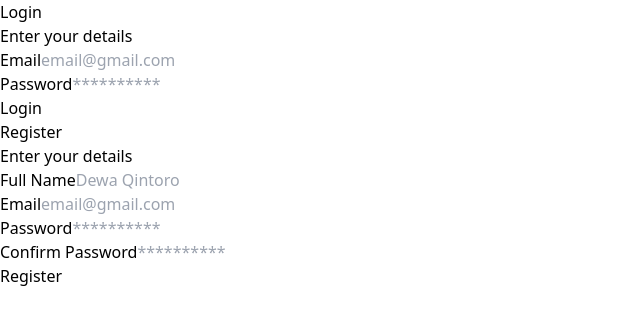
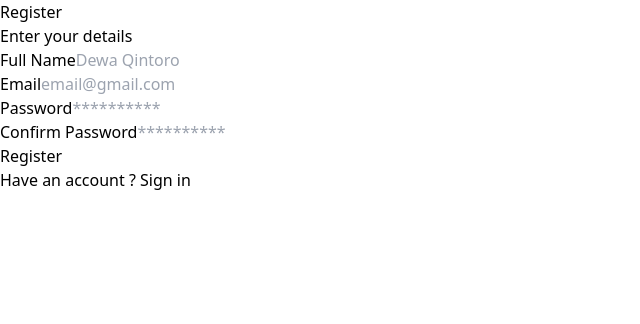
Before and after one commit to ngodingbentar/react-18-basic, a React (Vite) app: page /register in a window 1280 px wide. Shown: the top 324 px of the page, without its empty margins (0-640 px from the left). Built offline with nearby package versions, Linux system fonts and the light colour scheme.

Commit message:
added: router

```diff
--- a/package.json
+++ b/package.json
@@ -11,7 +11,8 @@
   },
   "dependencies": {
     "react": "^18.2.0",
-    "react-dom": "^18.2.0"
+    "react-dom": "^18.2.0",
+    "react-router-dom": "^6.18.0"
   },
   "devDependencies": {
     "@types/react": "^18.2.15",
--- a/src/App.tsx
+++ /dev/null
@@ -1,17 +0,0 @@
-import React from "react";
-import LoginPage from "./pages/login";
-import RegisterPage from "./pages/register";
-
-function App() {
-
-  return (
-    <>
-      <div className="flex justify-center min-h-screen items-center">
-        <LoginPage />
-        <RegisterPage />
-      </div>
-    </>
-  )
-}
-
-export default App
--- a/src/components/Layouts/AuthLayouts.tsx
+++ b/src/components/Layouts/AuthLayouts.tsx
@@ -4,6 +4,7 @@ function AuthLayouts(props) {
   const { children, title } = props
   return (
     <>
+      <div className="flex justify-center min-h-screen items-center">
         <div className="w-full max-w-xs">
           <h1 className="text-3xl font-bold mb-2 to-blue-600">{title}</h1>
           <p className="font-medium text-slate-500 mb-8 ">
@@ -11,6 +12,7 @@ function AuthLayouts(props) {
           </p>
           {children}
         </div>
+      </div>
     </>
   )
 }
--- a/src/main.jsx
+++ b/src/main.jsx
@@ -1,10 +1,28 @@
 import React from 'react'
 import ReactDOM from 'react-dom/client'
-import App from './App.tsx'
 import './index.css'
+import { createBrowserRouter, RouterProvider } from 'react-router-dom'
+import LoginPage from './pages/login'
+import RegisterPage from './pages/register'
+import ErrorPage from './pages/404'
 
+const router = createBrowserRouter([
+  {
+    path: '/',
+    element: <div>Home</div>,
+    errorElement: <ErrorPage />
+  },
+  {
+    path: '/login',
+    element: <LoginPage />
+  },
+  {
+    path: '/register',
+    element: <RegisterPage />
+  }
+])
 ReactDOM.createRoot(document.getElementById('root')).render(
   <React.StrictMode>
-    <App />
+    <RouterProvider router={router} />
   </React.StrictMode>,
 )
--- /dev/null
+++ b/src/pages/404.jsx
@@ -0,0 +1,13 @@
+import { useRouteError } from 'react-router-dom'
+
+function ErrorPage() {
+  const error = useRouteError()
+  return (
+    <div className="flex flex-col justify-center min-h-screen items-center">
+      <h1 className='text-3xl'>Opsss !!!</h1>
+      <p className='text-2xl font-bold mt-4'>{ error.statusText || error.message }</p>
+    </div>
+  )
+}
+
+export default ErrorPage
--- a/src/pages/login.tsx
+++ b/src/pages/login.tsx
@@ -1,4 +1,5 @@
 import React from 'react'
+import { Link } from 'react-router-dom'
 import AuthLayouts from '../components/Layouts/AuthLayouts'
 import FormLogin from '../components/Fragments/FormLogin'
 
@@ -6,6 +7,9 @@ function LoginPage() {
   return (
     <AuthLayouts title="Login">
       <FormLogin />
+      <div className='text-sm mt-6 text-center '>
+        Don't have an account ? <Link to='/register' className='font-bold text-blue-500 '>Sign up</Link>
+      </div>
     </AuthLayouts>
   )
 }
--- a/src/pages/register.tsx
+++ b/src/pages/register.tsx
@@ -1,4 +1,5 @@
 import React from 'react'
+import { Link } from 'react-router-dom'
 import AuthLayouts from '../components/Layouts/AuthLayouts'
 import FormRegister from '../components/Fragments/FormRegister'
 
@@ -6,6 +7,9 @@ function RegisterPage() {
   return (
     <AuthLayouts title="Register">
       <FormRegister />
+      <div className='text-sm mt-6 text-center '>
+        Have an account ? <Link to='/login' className='font-bold text-blue-500 '>Sign in</Link>
+      </div>
     </AuthLayouts>
   )
 }
```
Also changed, not shown: 1 other file (tests, documents, lock files or other folders). Lines whose indentation alone changed are shown as unchanged.
